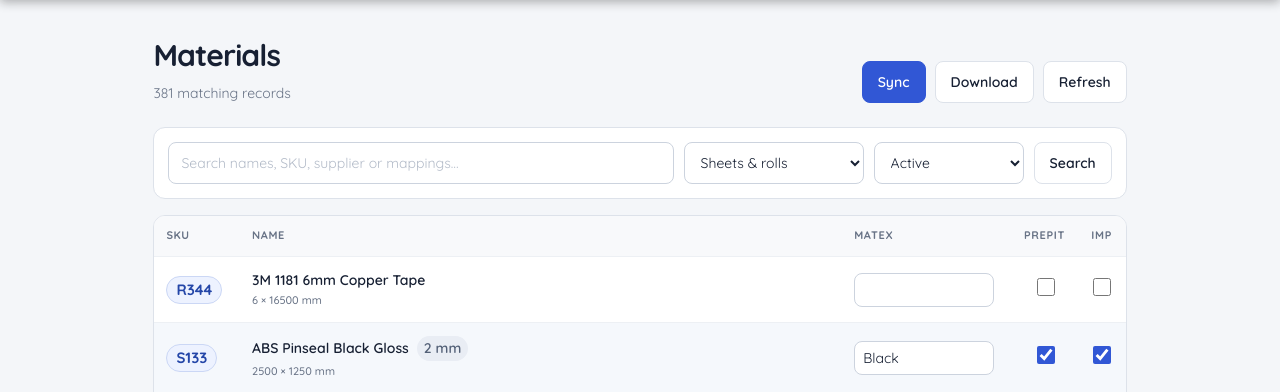
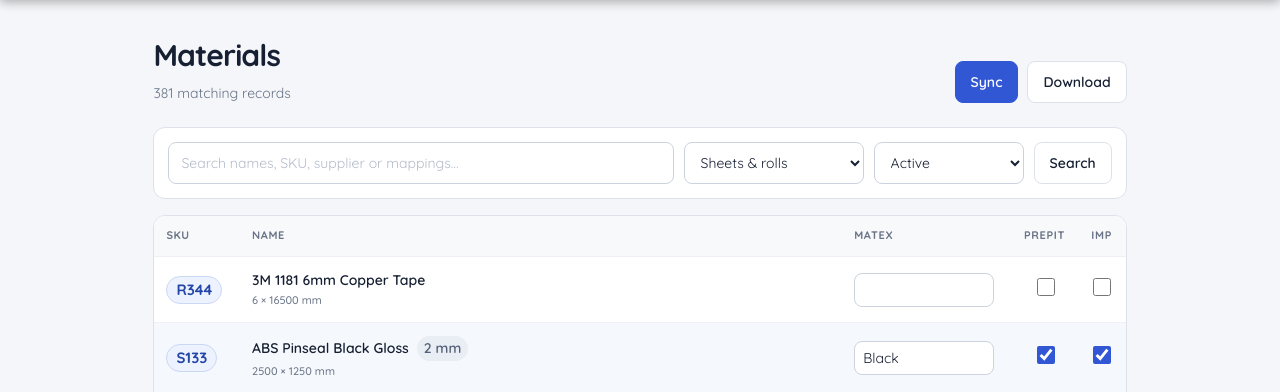
Before and after one commit to Ocsor/MaterialHub, a FastAPI app: page /materials in a window 1280 px wide. Shown: the part 66-458 px from the top of the page. Run offline with FastAPI, Linux system fonts and the light colour scheme.

Commit message:
refresh button removed

```diff
--- a/app/templates/materials.html
+++ b/app/templates/materials.html
@@ -6,7 +6,6 @@
   <div class="actions">
     <form action="/sync" method="post"><button class="primary">Sync</button></form>
     <button type="button">Download</button>
-    <a class="button" href="/materials">Refresh</a>
   </div>
 </section>
 
```
